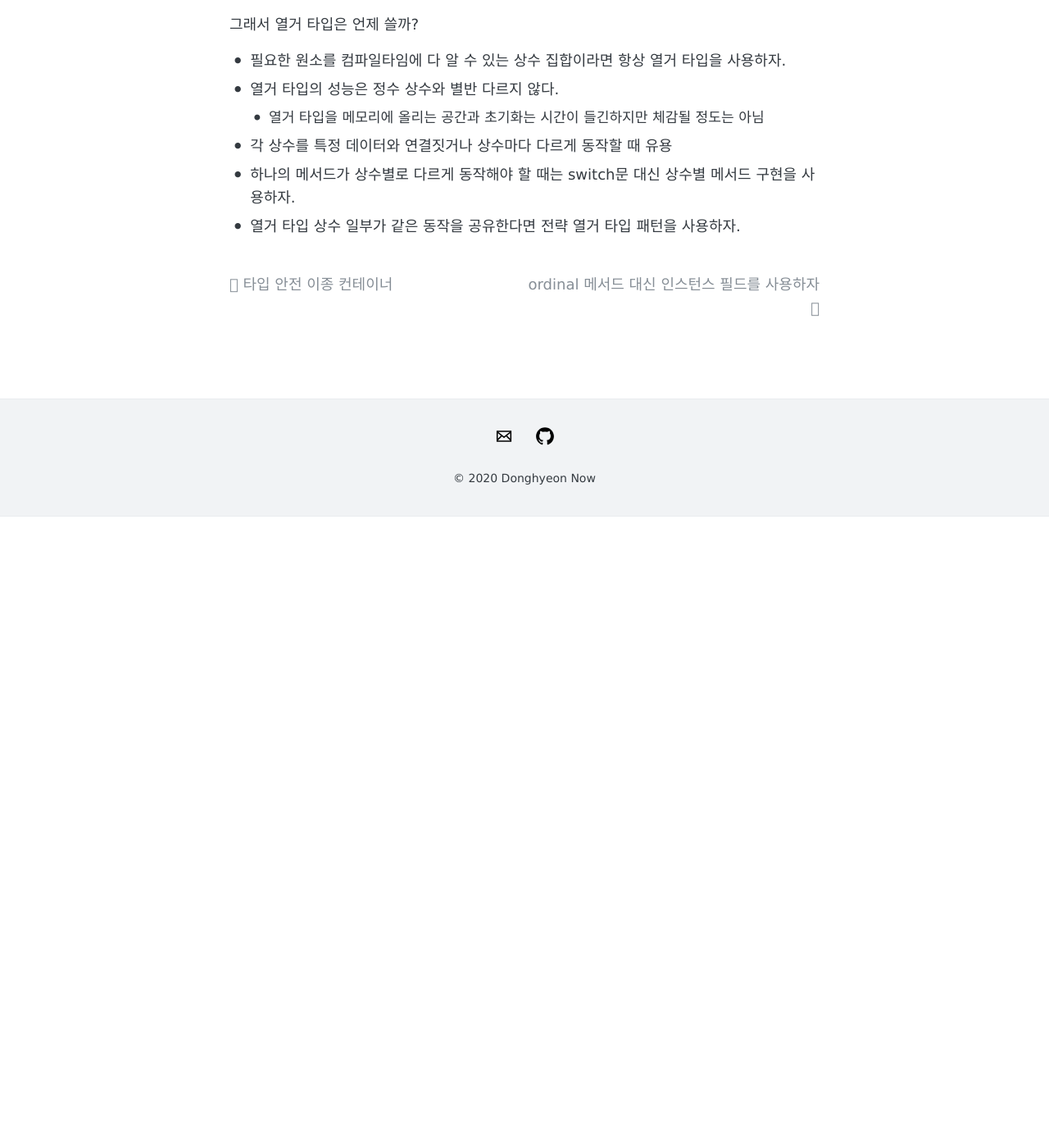
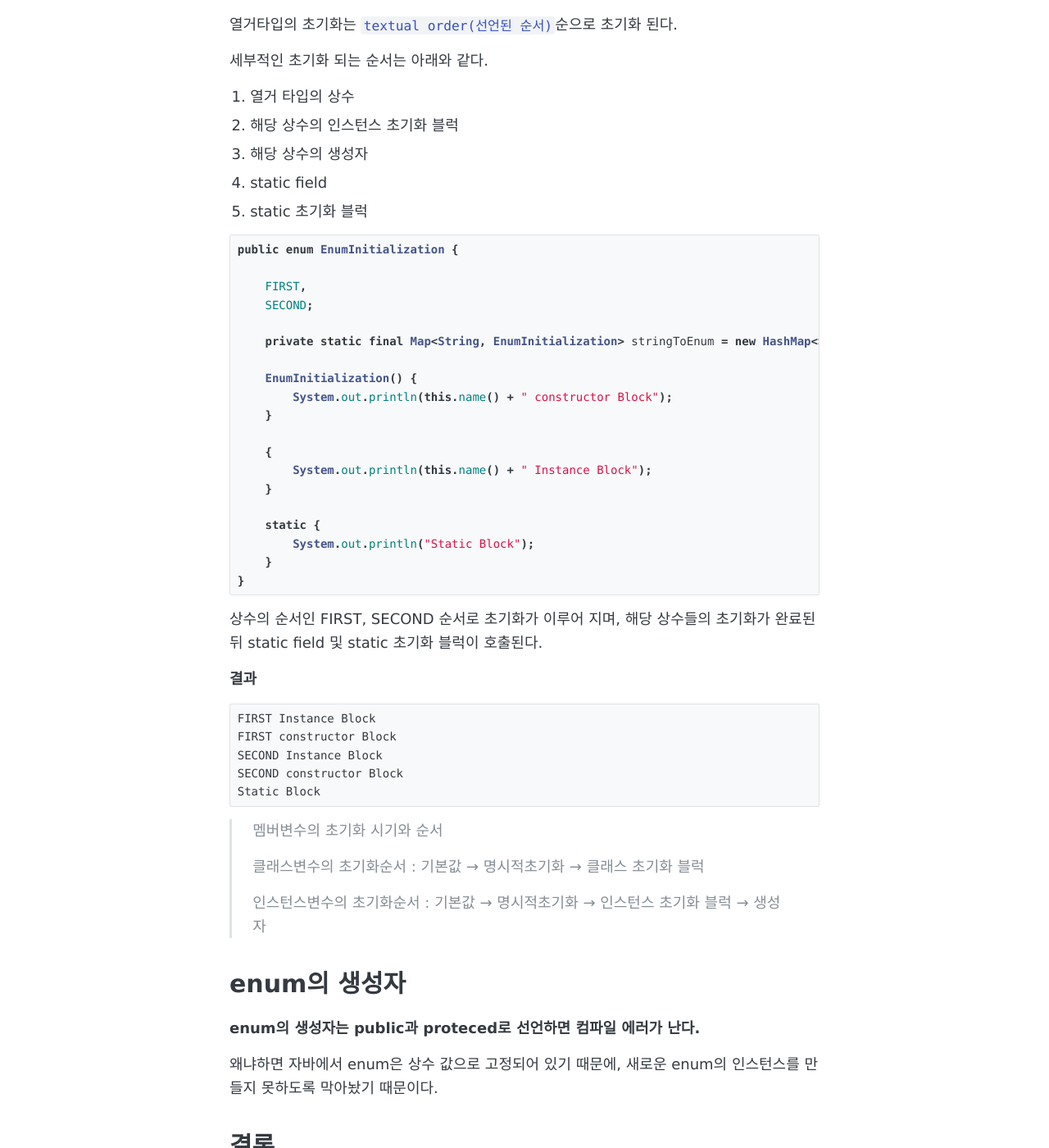
Before and after one commit to DaeAkin/DaeAkin.github.io, a Jekyll site: the page built from _posts/2021-05-08-int 상수 대신 열거 타입을 사용하자.md, in a window 1280 px wide and 1400 px high, scrolled down 6951 px. Shown: the whole window at 82% size. Built offline with Jekyll 4.4.1, drawn with Linux system fonts in a browser that asks for light colours; comment, search, counter and statistics services are not loaded; before the commit the page ends 7581 px from its top, so only the background shows below that; some of the changed text lies outside the part shown.

Commit message:
fix : 아이템 34 내용 수정

````diff
--- a/_posts/2021-05-08-int 상수 대신 열거 타입을 사용하자.md
+++ b/_posts/2021-05-08-int 상수 대신 열거 타입을 사용하자.md
@@ -302,6 +302,66 @@ public static Operation inverse(Operation op) {
 
 
 
+# 열거 타입 상수 초기화 순서
+
+열거타입의 초기화는 `textual order(선언된 순서)`순으로 초기화 된다.
+
+세부적인 초기화 되는 순서는 아래와 같다.
+
+1. 열거 타입의 상수
+2. 해당 상수의 인스턴스 초기화 블럭
+3. 해당 상수의 생성자
+4. static field
+5. static 초기화 블럭
+
+```java
+public enum EnumInitialization {
+
+    FIRST,
+    SECOND;
+
+    private static final Map<String, EnumInitialization> stringToEnum = new HashMap<>();
+
+    EnumInitialization() {
+        System.out.println(this.name() + " constructor Block");
+    }
+
+    {
+        System.out.println(this.name() + " Instance Block");
+    }
+
+    static {
+        System.out.println("Static Block");
+    }
+}
+```
+
+상수의 순서인 FIRST, SECOND 순서로 초기화가 이루어 지며, 해당 상수들의 초기화가 완료된 뒤 static field 및 static 초기화 블럭이 호출된다.
+
+**결과**
+
+```
+FIRST Instance Block
+FIRST constructor Block
+SECOND Instance Block
+SECOND constructor Block
+Static Block
+```
+
+> 멤버변수의 초기화 시기와 순서
+>
+> 클래스변수의 초기화순서 : 기본값 → 명시적초기화 → 클래스 초기화 블럭
+>
+> 인스턴스변수의 초기화순서 : 기본값 → 명시적초기화 → 인스턴스 초기화 블럭 → 생성자
+
+
+
+# enum의 생성자
+
+**enum의 생성자는 public과 proteced로 선언하면 컴파일 에러가 난다.**
+
+왜냐하면 자바에서 enum은 상수 값으로 고정되어 있기 때문에, 새로운 enum의 인스턴스를 만들지 못하도록 막아놨기 때문이다.
+
 # 결론
 
 그래서 열거 타입은 언제 쓸까?
````
Also changed, not shown: other parts of _posts/2021-05-08-int 상수 대신 열거 타입을 사용하자.md (+1 -1 lines).
